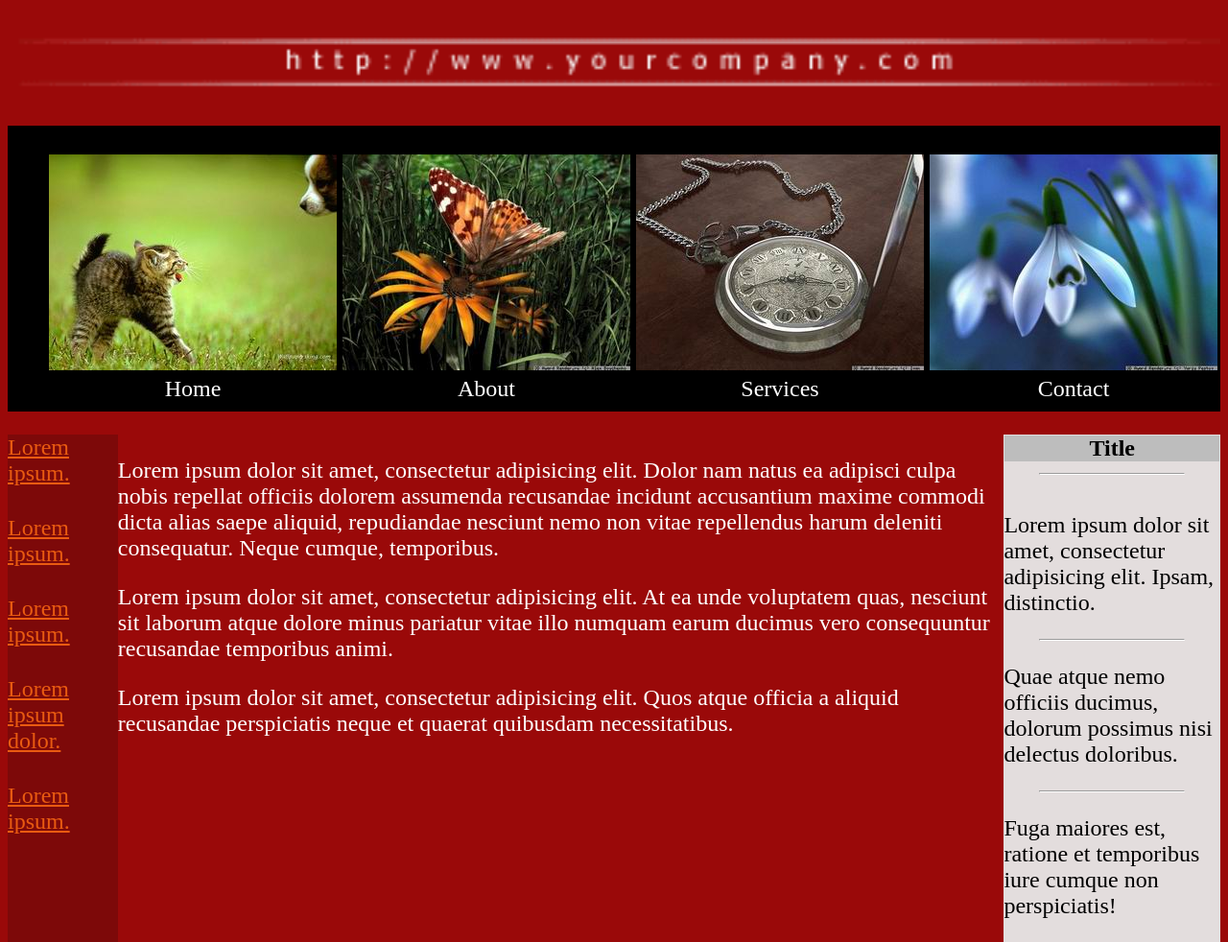
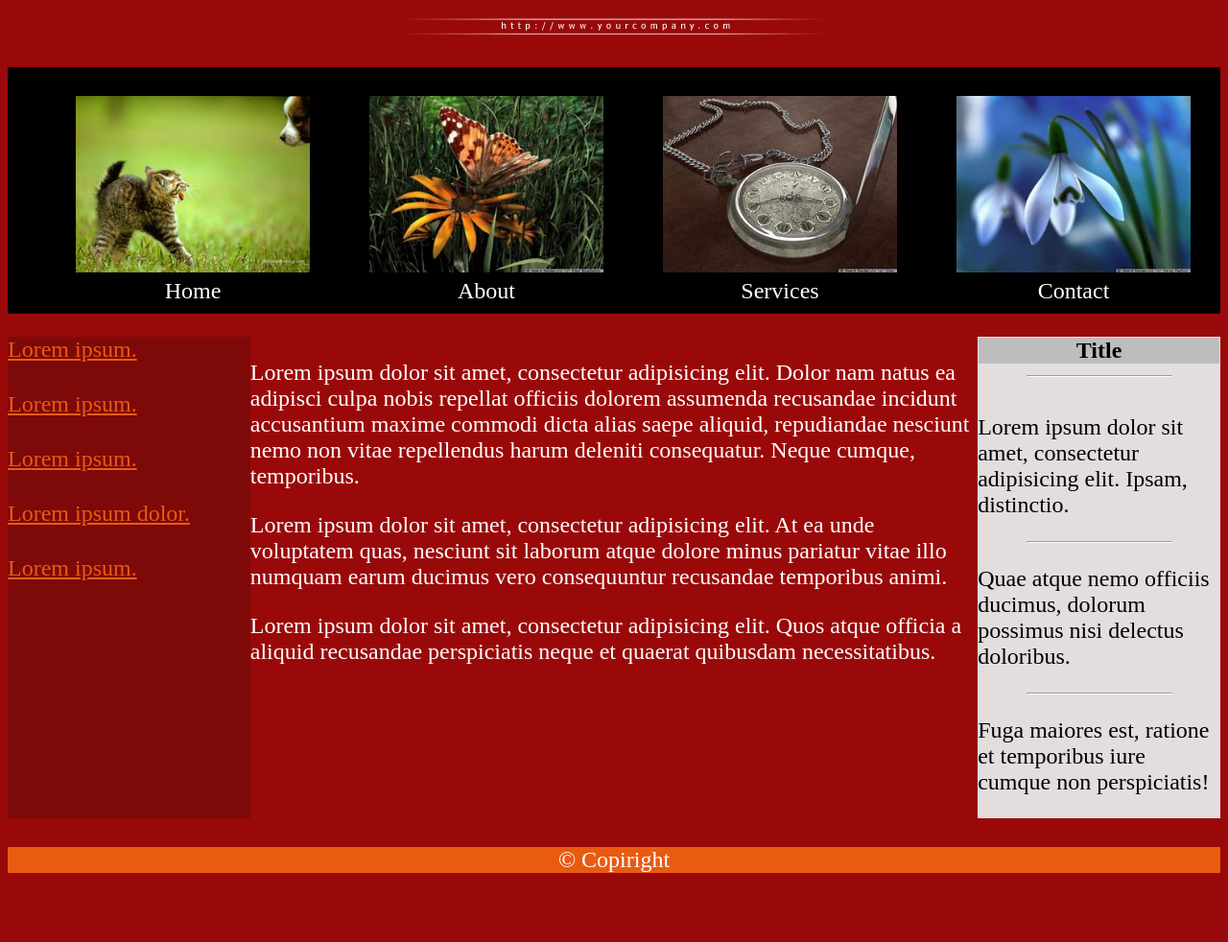
Before and after one commit to Klimov-V/hw_three, a plain HTML site: page hard/index.html in a window 1280 px wide. Shown: the top 982 px of the page at 96% size. After the commit the page ends 918 px from the top, so only its background shows below. Drawn offline with Linux system fonts and the light colour scheme.

Commit message:
fix width in <header> and <main>

```diff
--- a/hard/css/style.css
+++ b/hard/css/style.css
@@ -8,9 +8,11 @@ h1,
 h3 {
     display: none;
 }
-
+header {
+    text-align: center;
+}
 header img {
-    width: 100%;
+    max-width: 100%;
 }
 
 ul {
@@ -34,13 +36,20 @@ nav a {
     display: inline-block;
     font-size: 1.5rem;
 }
+nav li {
+    max-width: 20%;
+}
 
 main {
     display: flex;
 }
+.main_section {
+
+    width: 60%;
+}
 
 .aside_left {
-    width: 30%;
+    width: 20%;
     background-color: #7D0909;
 }
 
@@ -63,6 +72,7 @@ main {
     background-color: #E3DDDD;
     color: #000;
     position: relative;
+    width: 20%;
 }
 
 .aside_right h4 {
```
